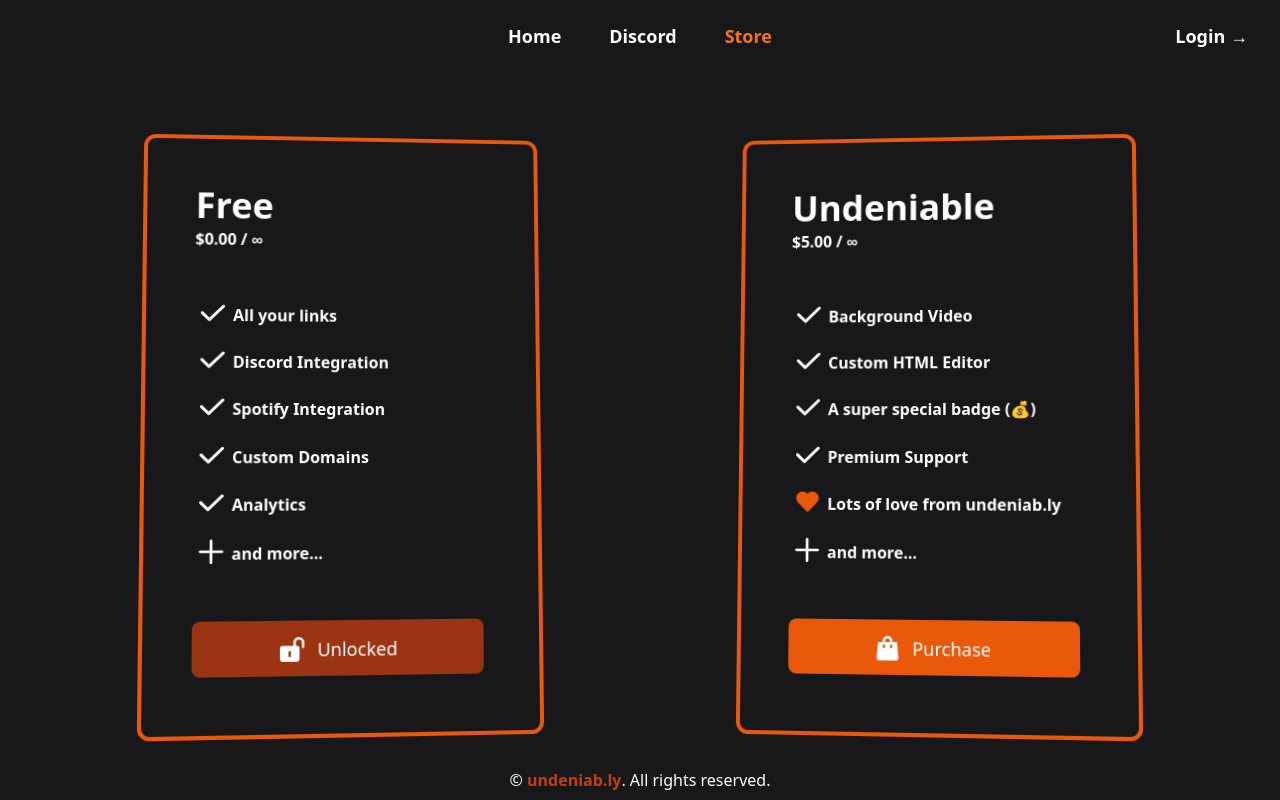
After one commit to yo-ru/undeniab.ly, a Python web app: template templates/store.html in a window 1280 px wide. The commit adds this page. Run offline with Jinja, Linux system fonts and the light colour scheme; the template is opened without the code that fills it, so the values that code supplies are empty; style sheets or scripts are compiled from the project's sources; some libraries are stand-ins or nearby versions.

Commit message:
implement store page

```diff
--- a/main.py
+++ b/main.py
@@ -43,6 +43,9 @@ async def on_start():
 from blueprints.home import home
 app.register_blueprint(home)
 
+from blueprints.store import store
+app.register_blueprint(store)
+
 from blueprints.login import login
 app.register_blueprint(login)
 
--- a/static/css/custom.css
+++ b/static/css/custom.css
@@ -1,11 +1,29 @@
-img.hero {
+.hero-right {
     transform: perspective(200px) rotateX(0.7deg) rotateY(-0.7deg) scale(1);
     filter: brightness(1) saturate(1);
     transition: all .35s ease-in-out;
 }
 
-img.hero:hover {
+.hero-right:hover {
+    transform: perspective(200px) rotateX(-0.7deg) rotateY(-0.7deg) scale(1.05);
+    filter: brightness(1.1) saturate(1.1);
+    transition: all .35s ease-in-out;
+}
+
+.hero-left {
+    transform: perspective(200px) rotateX(0.7deg) rotateY(0.7deg) scale(1);
+    filter: brightness(1) saturate(1);
+    transition: all .35s ease-in-out;
+}
+
+.hero-left:hover {
     transform: perspective(200px) rotateX(-0.7deg) rotateY(0.7deg) scale(1.05);
     filter: brightness(1.1) saturate(1.1);
     transition: all .35s ease-in-out;
 }
+
+
+#toast-container>div {
+    box-shadow: none !important;
+    -webkit-box-shadow: none !important;
+}
--- a/templates/components/footer.html
+++ b/templates/components/footer.html
@@ -1,4 +1,4 @@
-<footer class="bottom-0 left-0 right-0 fixed w-full text-center">
+<footer class="bottom-0 left-0 right-0 lg:fixed w-full text-center">
     <p class="text-white m-0 py-2 px-4">
         &copy; <span class="text-orange-700 font-bold">undeniab.ly</span>. All rights reserved.
     </p>
--- a/templates/home.html
+++ b/templates/home.html
@@ -32,7 +32,7 @@
     {% endif %}
   </div>
   <div class="lg:flex hidden basis-1/2 content-center">
-    <img src="/static/img/example.png" class="hero w-[400px] h-[600px] object-cover m-auto rounded-xl border-orange-600 border-4">
+    <img src="/static/img/example.png" class="hero-right w-[400px] h-[600px] object-cover m-auto rounded-xl border-orange-600 border-4">
   </div>
 </div>
 {% endblock %}
--- /dev/null
+++ b/templates/store.html
@@ -0,0 +1,129 @@
+{% extends "components/base.html" %}
+{% block title %} Store {% endblock %}
+
+{% block content %}
+<div class="flex lg:flex-row flex-col items-center lg:h-[90vh] h-full lg:justify-center">
+    <div class="lg:mb-0 mb-16 prose basis-1/2 content-center">
+        <div class="hero-left grid grid-cols-1 grid-rows-auto lg:w-[400px] lg:h-[600px] w-[311px] p-12 object-cover m-auto rounded-xl border-orange-600 border-4">
+            <div class="flex flex-col justify-start items-start w-full h-full">
+                <h1 class="m-0 text-white">Free</h1>
+                <p class="m-0 text-white font-bold">$0.00 / &#8734;</p>
+            </div>
+            <div class="flex flex-col justify-center items-center w-full h-full">
+                <ul class="flex flex-col justify-center align-center w-full h-full list-none p-0">
+                    <li class="flex flex-row justify-start align-center w-full h-full text-left">
+                        <svg class="mr-2 w-6 h-6 text-white" aria-hidden="true" xmlns="http://www.w3.org/2000/svg" fill="none" viewBox="0 0 16 12">
+                            <path stroke="currentColor" stroke-linecap="round" stroke-linejoin="round" stroke-width="2" d="M1 5.917 5.724 10.5 15 1.5"/>
+                        </svg>
+                        <p class="m-0 text-white font-bold">All your links</p>
+                    </li>
+                    <li class="flex flex-row justify-start align-center w-full h-full text-left">
+                        <svg class="mr-2 w-6 h-6 text-white" aria-hidden="true" xmlns="http://www.w3.org/2000/svg" fill="none" viewBox="0 0 16 12">
+                            <path stroke="currentColor" stroke-linecap="round" stroke-linejoin="round" stroke-width="2" d="M1 5.917 5.724 10.5 15 1.5"/>
+                        </svg>
+                        <p class="m-0 text-white font-bold">Discord Integration</p>
+                    </li>
+                    <li class="flex flex-row justify-start align-center w-full h-full text-left">
+                        <svg class="mr-2 w-6 h-6 text-white" aria-hidden="true" xmlns="http://www.w3.org/2000/svg" fill="none" viewBox="0 0 16 12">
+                            <path stroke="currentColor" stroke-linecap="round" stroke-linejoin="round" stroke-width="2" d="M1 5.917 5.724 10.5 15 1.5"/>
+                        </svg>
+                        <p class="m-0 text-white font-bold">Spotify Integration</p>
+                    </li>
+                    <li class="flex flex-row justify-start align-center w-full h-full text-left">
+                        <svg class="mr-2 w-6 h-6 text-white" aria-hidden="true" xmlns="http://www.w3.org/2000/svg" fill="none" viewBox="0 0 16 12">
+                            <path stroke="currentColor" stroke-linecap="round" stroke-linejoin="round" stroke-width="2" d="M1 5.917 5.724 10.5 15 1.5"/>
+                        </svg>
+                        <p class="m-0 text-white font-bold">Custom Domains</p>
+                    </li>
+                    <li class="flex flex-row justify-start align-center w-full h-full text-left">
+                        <svg class="mr-2 w-6 h-6 text-white" aria-hidden="true" xmlns="http://www.w3.org/2000/svg" fill="none" viewBox="0 0 16 12">
+                            <path stroke="currentColor" stroke-linecap="round" stroke-linejoin="round" stroke-width="2" d="M1 5.917 5.724 10.5 15 1.5"/>
+                        </svg>
+                        <p class="m-0 text-white font-bold">Analytics</p>
+                    </li>
+                    <li class="flex flex-row justify-start align-center w-full h-full text-left">
+                        <svg class="mr-2 w-6 h-6 text-white" aria-hidden="true" xmlns="http://www.w3.org/2000/svg" fill="none" viewBox="0 0 18 18">
+                            <path stroke="currentColor" stroke-linecap="round" stroke-linejoin="round" stroke-width="2" d="M9 1v16M1 9h16"/>
+                        </svg>
+                        <p class="m-0 text-white font-bold">and more...</p>
+                    </li>
+                </ul>
+            </div>
+            <div class="flex flex-col justify-end align-center w-full h-full">
+                <a href="#" type="button" class="pointer-events-none text-center text-white no-underline bg-orange-800 font-medium rounded-lg text-lg px-16 py-3 me-2 mb-2 focus:outline-none">
+                    <svg class="lg:mr-2 inline-block w-6 h-6 text-white" aria-hidden="true" xmlns="http://www.w3.org/2000/svg" fill="currentColor" viewBox="0 0 20 20">
+                        <path d="M15.077.019a4.658 4.658 0 0 0-4.083 4.714V7H2a2 2 0 0 0-2 2v9a2 2 0 0 0 2 2h12a2 2 0 0 0 2-2V9a2 2 0 0 0-2-2h-1.006V4.68a2.624 2.624 0 0 1 2.271-2.67 2.5 2.5 0 0 1 2.729 2.49V8a1 1 0 0 0 2 0V4.5A4.505 4.505 0 0 0 15.077.019ZM9 15.167a1 1 0 1 1-2 0v-3a1 1 0 1 1 2 0v3Z"/>
+                    </svg>
+                    <span class="hidden lg:inline-block align-middle">Unlocked</span>
+                </a>
+            </div>
+        </div>
+    </div>
+    <div class="lg:mb-0 mb-16 prose basis-1/2 content-center">
+        <div class="hero-right grid grid-cols-1 grid-rows-auto lg:w-[400px] lg:h-[600px] w-[311px] p-12 object-cover m-auto rounded-xl border-orange-600 border-4">
+            <div class="flex flex-col justify-start items-start w-full h-full">
+                <h1 class="m-0 text-white">Undeniable</h1>
+                <p class="m-0 text-white font-bold">$5.00 / &#8734;</p>
+            </div>
+            <div class="flex flex-col justify-center items-center w-full h-full">
+                <ul class="flex flex-col justify-center align-center w-full h-full list-none p-0">
+                    <li class="flex flex-row justify-start align-center w-full h-full text-left">
+                        <svg class="mr-2 w-6 h-6 text-white" aria-hidden="true" xmlns="http://www.w3.org/2000/svg" fill="none" viewBox="0 0 16 12">
+                            <path stroke="currentColor" stroke-linecap="round" stroke-linejoin="round" stroke-width="2" d="M1 5.917 5.724 10.5 15 1.5"/>
+                        </svg>
+                        <p class="m-0 text-white font-bold">Background Video</p>
+                    </li>
+                    <li class="flex flex-row justify-start align-center w-full h-full text-left">
+                        <svg class="mr-2 w-6 h-6 text-white" aria-hidden="true" xmlns="http://www.w3.org/2000/svg" fill="none" viewBox="0 0 16 12">
+                            <path stroke="currentColor" stroke-linecap="round" stroke-linejoin="round" stroke-width="2" d="M1 5.917 5.724 10.5 15 1.5"/>
+                        </svg>
+                        <p class="m-0 text-white font-bold">Custom HTML Editor</p>
+                    </li>
+                    <li class="flex flex-row justify-start align-center w-full h-full text-left">
+                        <svg class="mr-2 w-6 h-6 text-white" aria-hidden="true" xmlns="http://www.w3.org/2000/svg" fill="none" viewBox="0 0 16 12">
+                            <path stroke="currentColor" stroke-linecap="round" stroke-linejoin="round" stroke-width="2" d="M1 5.917 5.724 10.5 15 1.5"/>
+                        </svg>
+                        <p class="m-0 text-white font-bold">A super special badge (<span title="bag chaser">💰</span>)</p>
+                    </li>
+                    <li class="flex flex-row justify-start align-center w-full h-full text-left">
+                        <svg class="mr-2 w-6 h-6 text-white" aria-hidden="true" xmlns="http://www.w3.org/2000/svg" fill="none" viewBox="0 0 16 12">
+                            <path stroke="currentColor" stroke-linecap="round" stroke-linejoin="round" stroke-width="2" d="M1 5.917 5.724 10.5 15 1.5"/>
+                        </svg>
+                        <p class="m-0 text-white font-bold">Premium Support</p>
+                    </li>
+                    <li class="flex flex-row justify-start align-center w-full h-full text-left">
+                        <svg class="mr-2 w-6 h-6 text-orange-600" aria-hidden="true" xmlns="http://www.w3.org/2000/svg" fill="currentColor" viewBox="0 0 20 18">
+                            <path d="M17.947 2.053a5.209 5.209 0 0 0-3.793-1.53A6.414 6.414 0 0 0 10 2.311 6.482 6.482 0 0 0 5.824.5a5.2 5.2 0 0 0-3.8 1.521c-1.915 1.916-2.315 5.392.625 8.333l7 7a.5.5 0 0 0 .708 0l7-7a6.6 6.6 0 0 0 2.123-4.508 5.179 5.179 0 0 0-1.533-3.793Z"/>
+                        </svg>
+                        <p class="m-0 text-white font-bold">Lots of love from undeniab.ly</p>
+                    </li>
+                    <li class="flex flex-row justify-start align-center w-full h-full text-left">
+                        <svg class="mr-2 w-6 h-6 text-white" aria-hidden="true" xmlns="http://www.w3.org/2000/svg" fill="none" viewBox="0 0 18 18">
+                            <path stroke="currentColor" stroke-linecap="round" stroke-linejoin="round" stroke-width="2" d="M9 1v16M1 9h16"/>
+                        </svg>
+                        <p class="m-0 text-white font-bold">and more...</p>
+                    </li>
+                </ul>
+            </div>
+            <div class="flex flex-col justify-end align-center w-full h-full">
+
+                {% if User.has_priv(Privileges.PREMIUM) %}
+                <a href="#" type="button" class="pointer-events-none text-center text-white no-underline bg-orange-800 font-medium rounded-lg text-lg px-16 py-3 me-2 mb-2 focus:outline-none">
+                    <svg class="lg:mr-2 inline-block w-6 h-6 text-white" aria-hidden="true" xmlns="http://www.w3.org/2000/svg" fill="currentColor" viewBox="0 0 20 20">
+                        <path d="M15.077.019a4.658 4.658 0 0 0-4.083 4.714V7H2a2 2 0 0 0-2 2v9a2 2 0 0 0 2 2h12a2 2 0 0 0 2-2V9a2 2 0 0 0-2-2h-1.006V4.68a2.624 2.624 0 0 1 2.271-2.67 2.5 2.5 0 0 1 2.729 2.49V8a1 1 0 0 0 2 0V4.5A4.505 4.505 0 0 0 15.077.019ZM9 15.167a1 1 0 1 1-2 0v-3a1 1 0 1 1 2 0v3Z"/>
+                    </svg>
+                    <span class="hidden lg:inline-block align-middle">Unlocked</span>
+                </a>
+                {% else %}
+                <a href="#" type="button" class="pointer-events-none text-center text-white no-underline bg-orange-600 font-medium rounded-lg text-lg px-16 py-3 me-2 mb-2 focus:outline-none">
+                    <svg class="lg:mr-2 inline-block w-6 h-6 text-white" aria-hidden="true" xmlns="http://www.w3.org/2000/svg" fill="currentColor" viewBox="0 0 18 20">
+                        <path d="M17 5.923A1 1 0 0 0 16 5h-3V4a4 4 0 1 0-8 0v1H2a1 1 0 0 0-1 .923L.086 17.846A2 2 0 0 0 2.08 20h13.84a2 2 0 0 0 1.994-2.153L17 5.923ZM7 9a1 1 0 0 1-2 0V7h2v2Zm0-5a2 2 0 1 1 4 0v1H7V4Zm6 5a1 1 0 1 1-2 0V7h2v2Z"/>
+                      </svg>
+                    <span class="hidden lg:inline-block align-middle">Purchase</span>
+                </a>
+                {% endif %}
+            </div>
+        </div>
+    </div>
+  </div>
+{% endblock %}
```
Also changed, not shown: blueprints/store.py (added, +12 -0 lines).
